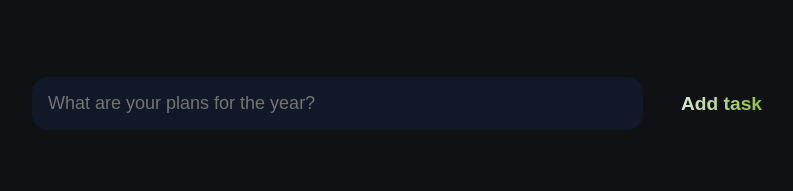
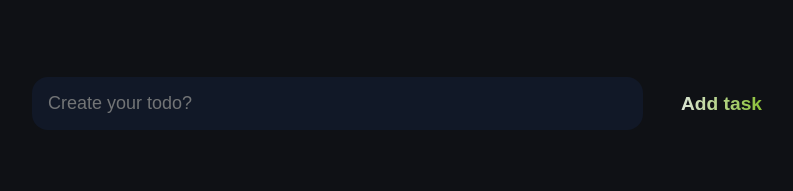
Before and after one commit to FrancoFrancis/Todo-App, a plain HTML site: page index.html in a window 1280 px wide. Shown: the part 80-271 px from the top of the page, without its empty margins (240-1033 px from the left). Drawn offline with Linux system fonts and the light colour scheme.

Commit message:
Update index.html

```diff
--- a/index.html
+++ b/index.html
@@ -16,7 +16,7 @@
         <form action="" id="new-task-form">
             <input type="text"
             id="new-task-input"
-            placeholder="What are your plans for the year?"
+            placeholder="Create your todo?"
             />
 
             <input
```
